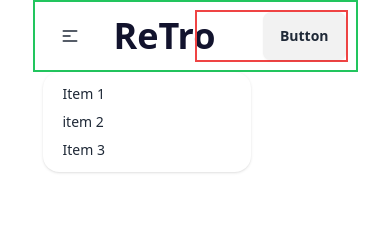
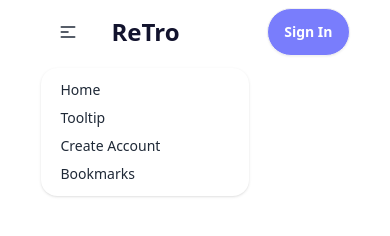
Before and after one commit to jnakht/retro-forum, a plain HTML site: page index.html in a window 390 px wide. Both pictures are taken after a click on the button 69 px from the left and 36 px from the top of the page. Drawn offline with nearby package versions, Linux system fonts and the light colour scheme.

Commit message:
navbar all done

```diff
--- a/index.html
+++ b/index.html
@@ -15,7 +15,7 @@
 
 </head>
 <body>
-    <header class="border-2 border-green-500 w-10/12 mx-auto font-mulish">
+    <header class=" w-10/12 mx-auto font-mulish">
         <nav>
             <div class="navbar bg-base-100">
                 <div class="navbar-start">
@@ -37,31 +37,32 @@
                     <ul
                       tabindex="0"
                       class="menu menu-sm dropdown-content bg-base-100 rounded-box z-[1] mt-3 w-52 p-2 shadow">
-                      <li><a>Item 1</a></li>
-                      <li><a href="">item 2</a></li>
-                      <li><a>Item 3</a></li>
+                      <li><a>Home</a></li>
+                      <li><a>Tooltip</a></li>
+                      <li><a>Create Account</a></li>
+                      <li><a>Bookmarks</a></li>
                     </ul>
                   </div>
-                  <a class="btn btn-ghost text-[#12132D] text-4xl font-black">ReTro</a>
+                  <a class="btn  btn-ghost text-[#12132D] text-2xl md:text-3xl lg:text-4xl font-black ">ReTro</a>
                 </div>
-                <div class="navbar-end border-2 border-green-500 hidden lg:flex">
+                <div class="navbar-end  hidden lg:flex">
                   <ul class="flex justify-end items-end gap-3">
-                    <li class=" w-[56px] h-[56px] flex justify-center items-center rounded-full border border-solid border-[#0307121A] bg-[#12132D05]"><svg xmlns="http://www.w3.org/2000/svg" width="24" height="24" viewBox="0 0 24 24" fill="none">
+                    <li title="Home" class=" w-[56px] h-[56px] flex justify-center items-center rounded-full border border-solid border-[#0307121A] bg-[#12132D05]"><svg xmlns="http://www.w3.org/2000/svg" width="24" height="24" viewBox="0 0 24 24" fill="none">
                         <path d="M2.25 12.0001L11.204 3.04507C11.644 2.60607 12.356 2.60607 12.795 3.04507L21.75 12.0001M4.5 9.75007V19.8751C4.5 20.4961 5.004 21.0001 5.625 21.0001H9.75V16.1251C9.75 15.5041 10.254 15.0001 10.875 15.0001H13.125C13.746 15.0001 14.25 15.5041 14.25 16.1251V21.0001H18.375C18.996 21.0001 19.5 20.4961 19.5 19.8751V9.75007M8.25 21.0001H16.5" stroke="#12132D" stroke-opacity="0.6" stroke-width="1.5" stroke-linecap="round" stroke-linejoin="round"/>
                       </svg></li>
-                    <li class=" w-[56px] h-[56px] flex justify-center items-center rounded-full border border-solid border-[#0307121A] bg-[#12132D05]"><svg xmlns="http://www.w3.org/2000/svg" width="24" height="24" viewBox="0 0 24 24" fill="none">
+                    <li title="Tooltip"  class=" w-[56px] h-[56px] flex justify-center items-center rounded-full border border-solid border-[#0307121A] bg-[#12132D05]"><svg xmlns="http://www.w3.org/2000/svg" width="24" height="24" viewBox="0 0 24 24" fill="none">
                         <path d="M16.862 4.487L18.549 2.799C18.9007 2.44733 19.3777 2.24976 19.875 2.24976C20.3723 2.24976 20.8493 2.44733 21.201 2.799C21.5527 3.15068 21.7502 3.62766 21.7502 4.125C21.7502 4.62235 21.5527 5.09933 21.201 5.451L6.832 19.82C6.30332 20.3484 5.65137 20.7367 4.935 20.95L2.25 21.75L3.05 19.065C3.26328 18.3486 3.65163 17.6967 4.18 17.168L16.863 4.487H16.862ZM16.862 4.487L19.5 7.125" stroke="#12132D" stroke-opacity="0.6" stroke-width="1.5" stroke-linecap="round" stroke-linejoin="round"/>
                       </svg></li>
-                    <li class=" w-[56px] h-[56px] flex justify-center items-center rounded-full border border-solid border-[#0307121A] bg-[#12132D05]"><svg xmlns="http://www.w3.org/2000/svg" width="24" height="24" viewBox="0 0 24 24" fill="none">
+                    <li title="Create Account" class=" w-[56px] h-[56px] flex justify-center items-center rounded-full border border-solid border-[#0307121A] bg-[#12132D05]"><svg xmlns="http://www.w3.org/2000/svg" width="24" height="24" viewBox="0 0 24 24" fill="none">
                         <path d="M18 7.5V10.5M18 10.5V13.5M18 10.5H21M18 10.5H15M12.75 6.375C12.75 7.27011 12.3944 8.12855 11.7615 8.76149C11.1285 9.39442 10.2701 9.75 9.375 9.75C8.47989 9.75 7.62145 9.39442 6.98851 8.76149C6.35558 8.12855 6 7.27011 6 6.375C6 5.47989 6.35558 4.62145 6.98851 3.98851C7.62145 3.35558 8.47989 3 9.375 3C10.2701 3 11.1285 3.35558 11.7615 3.98851C12.3944 4.62145 12.75 5.47989 12.75 6.375ZM3 19.235V19.125C3 17.4342 3.67165 15.8127 4.86719 14.6172C6.06274 13.4216 7.68424 12.75 9.375 12.75C11.0658 12.75 12.6873 13.4216 13.8828 14.6172C15.0784 15.8127 15.75 17.4342 15.75 19.125V19.234C13.8255 20.3931 11.6206 21.0038 9.374 21C7.043 21 4.862 20.355 3 19.234V19.235Z" stroke="#12132D" stroke-opacity="0.6" stroke-width="1.5" stroke-linecap="round" stroke-linejoin="round"/>
                       </svg></li>
-                    <li class=" w-[56px] h-[56px] flex justify-center items-center rounded-full border border-solid border-[#0307121A] bg-[#12132D05]"><svg xmlns="http://www.w3.org/2000/svg" width="24" height="24" viewBox="0 0 24 24" fill="none">
+                    <li title="Bookmarks" class=" w-[56px] h-[56px] flex justify-center items-center rounded-full border border-solid border-[#0307121A] bg-[#12132D05]"><svg xmlns="http://www.w3.org/2000/svg" width="24" height="24" viewBox="0 0 24 24" fill="none">
                         <path d="M3 3V4.5M3 4.5L5.77 3.807C7.8544 3.28605 10.0564 3.52795 11.978 4.489L12.086 4.543C13.9688 5.4843 16.1219 5.73589 18.171 5.254L21.281 4.522C20.9029 8.01155 20.9046 11.5318 21.286 15.021L18.172 15.753C16.1227 16.2354 13.9692 15.9842 12.086 15.043L11.978 14.989C10.0564 14.028 7.8544 13.786 5.77 14.307L3 15M3 4.5V15M3 21V15" stroke="#12132D" stroke-opacity="0.6" stroke-width="1.5" stroke-linecap="round" stroke-linejoin="round"/>
                       </svg></li>
                   </ul>
                 </div>
-                <div class="navbar-end border-2 border-red-500 flex-1">
-                  <a class="btn">Button</a>
+                <div class="navbar-end  flex-1 ml-6">
+                  <a class="btn bg-[#797DFC] rounded-full lg:w-[146px] lg:h-[56px] text-white lg:text-xl lg:font-bold">Sign In</a>
                 </div>
               </div>
         </nav>
```
